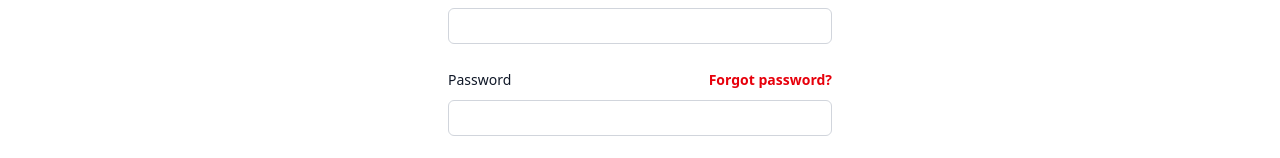
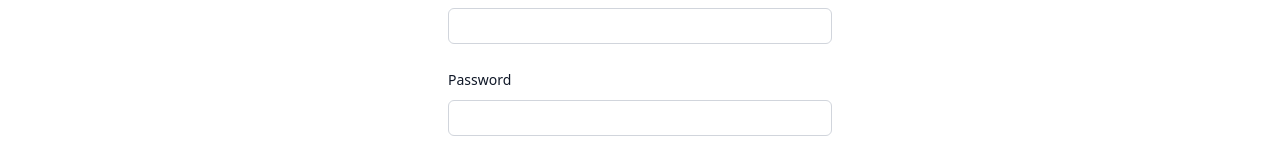
Before and after one commit to petaryankov/Done-Deal, a React (Vite) app in the folder client/: page /login in a window 1280 px wide. Shown: the part 268-426 px from the top of the page. Built offline with nearby package versions, Linux system fonts and the light colour scheme.

Commit message:
forgot passwor deleted

```diff
--- a/client/src/components/users/login/Login.jsx
+++ b/client/src/components/users/login/Login.jsx
@@ -65,11 +65,6 @@ export default function Login() {
                                 <label htmlFor="password" className="block text-sm/6 font-medium text-gray-900">
                                     Password
                                 </label>
-                                <div className="text-sm">
-                                    <Link to="#" className="font-semibold text-red-600 hover:text-red-700">
-                                        Forgot password?
-                                    </Link>
-                                </div>
                             </div>
                             <div className="mt-2">
                                 <input
```
